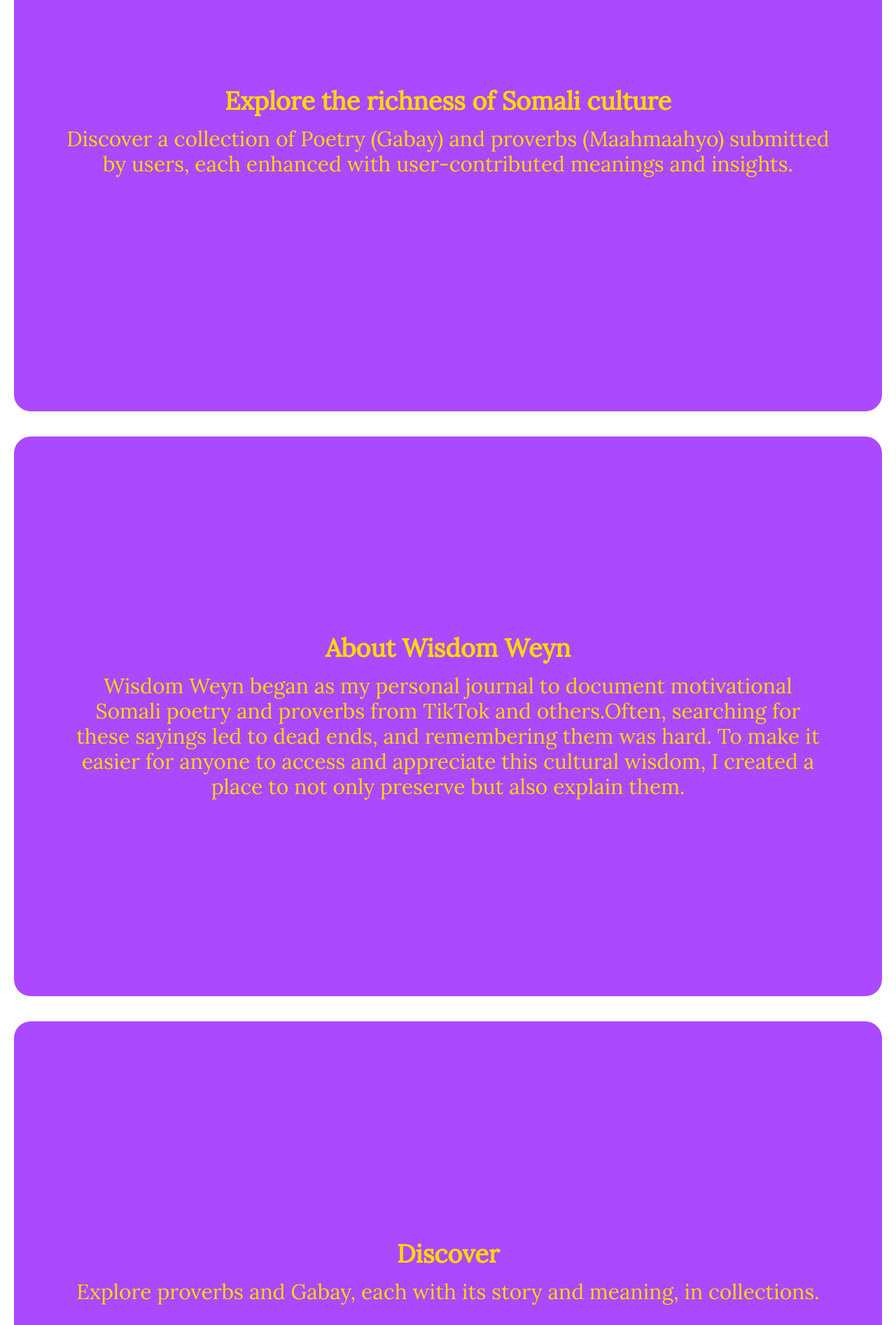
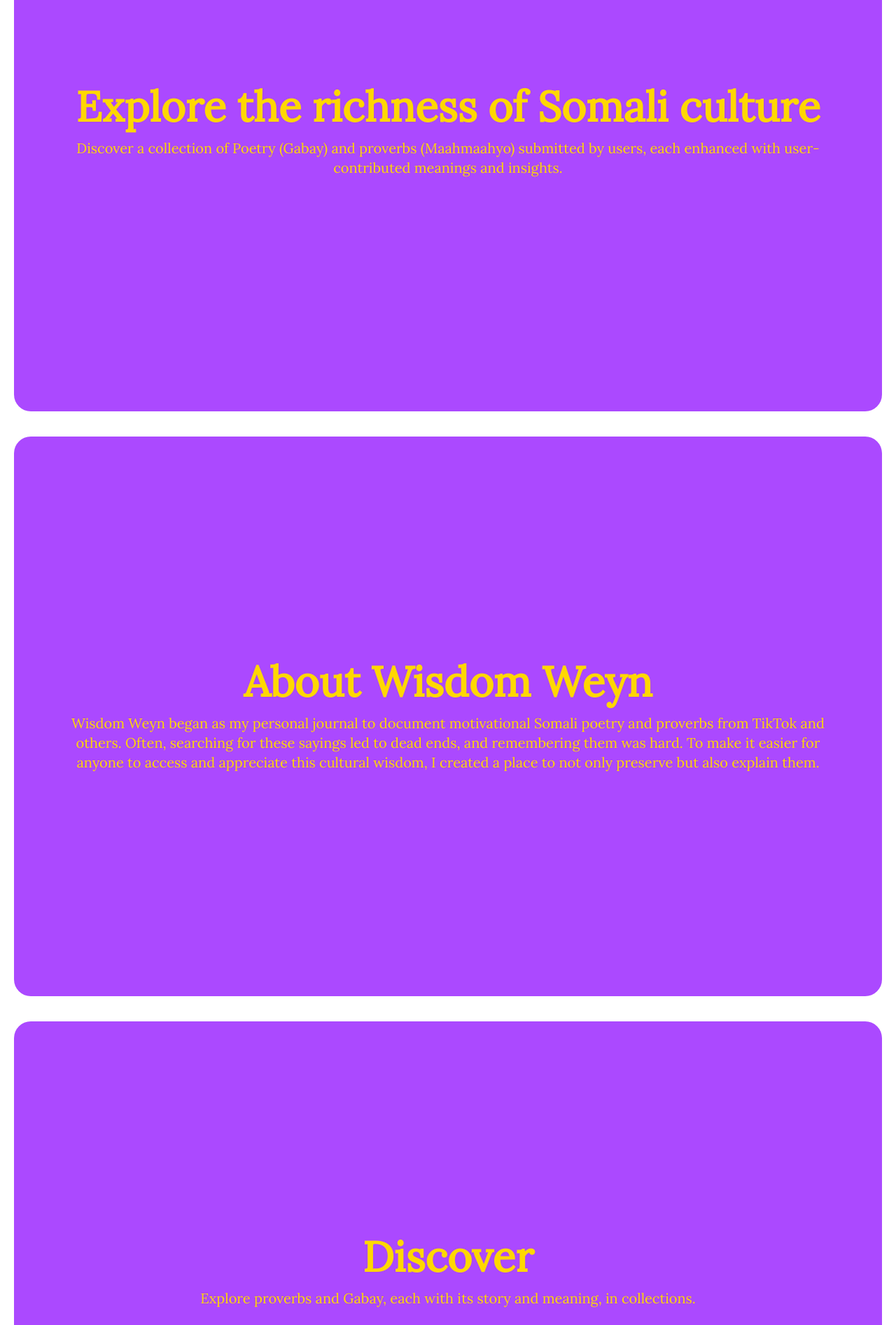
Before and after one commit to RageKage/Wisdom_Weyn_V_3_Final, a Vue app in the folder client/: page / in a window 1280 px wide. Shown: the part 1260-3154 px from the top of the page at 70% size. Built offline with nearby package versions, Linux system fonts and the light colour scheme; no server answers.

Commit message:
home page heigh section increased on md devices

```diff
--- a/client/src/assets/loader.vue
+++ b/client/src/assets/loader.vue
@@ -1,6 +1,6 @@
 <template>
     <div
-    class="flex flex-col items-center justify-center h-96 md:h-96 lg:h-screen py-4 px-4 my-9"
+    class="flex flex-col items-center justify-center h-96 md:h-96 lg:h-screen w-full -z-20"
   >
       <div class="relative" :v-model="isLoading">
         <svg
--- a/client/src/components/Views/collections.vue
+++ b/client/src/components/Views/collections.vue
@@ -1,5 +1,5 @@
 <template>
-  <div :class="{ 'h-screen': isLoading }" class="container mx-auto p-8">
+  <div :class="{ 'h-screen': isLoading }" class="container mx-auto">
     <div v-if="!isLoading">
       <div class="flex flex-col justify-center">
         <h1 class="text-4xl font-bold text-center mb-10 text-custom-purple-600">
@@ -54,7 +54,7 @@
     <!-- Loader Component -->
     <LoaderVue
       v-if="isLoading"
-      class="fixed top-0 left-0 w-full h-full flex justify-center items-center z-20"
+      class="fixed top-0 left-0 w-full h-full flex justify-center items-center "
     />
   </div>
 </template>
--- a/client/src/views/HomeView.vue
+++ b/client/src/views/HomeView.vue
@@ -2,13 +2,13 @@
   <div>
     <!-- Header section -->
     <section
-        class="flex flex-col items-center justify-center h-96 md:h-96 lg:h-screen py-4 px-4 my-9 rounded-3xl bg-custom-purple-500 text-custom-gold-500"
+      class="flex flex-col items-center justify-center h-96 md:h-128 lg:h-screen py-4 px-4 my-9 rounded-3xl bg-custom-purple-500 text-custom-gold-500"
     >
       <h2
         data-aos="fade-down"
         data-aos-delay="200"
         data-aos-duration="900"
-          class="text-5xl md:text-1xl sm:text-8xl font-bold text-center"
+        class="text-4xl md:text-6xl lg:text-8xl font-bold text-center"
       >
         Wisdom Weyn
       </h2>
@@ -16,13 +16,13 @@
 
     <!-- Intro section -->
     <section
-        class="flex flex-col items-center justify-center h-96 md:h-96 lg:h-screen py-4 px-4 my-9 rounded-3xl bg-custom-purple-500 text-custom-gold-500"
+      class="flex flex-col items-center justify-center h-96 md:h-128 lg:h-screen py-4 px-4 my-9 rounded-3xl bg-custom-purple-500 text-custom-gold-500"
     >
       <h1
         data-aos="fade-up"
         data-aos-delay="400"
         data-aos-duration="900"
-          class="text-3xl mt-0 mb-4 md:text-1xl sm:text-4xl font-bold text-center"
+        class="text-2xl md:text-4xl lg:text-6xl mt-0 mb-4 font-bold text-center"
       >
         Explore the richness of Somali culture
       </h1>
@@ -30,7 +30,7 @@
         data-aos="fade-up"
         data-aos-delay="200"
         data-aos-duration="900"
-          class="text-xl px-10 md:text-3xl text-center"
+        class="text-base md:text-lg lg:text-xl px-4 md:px-10 text-center"
       >
         Discover a collection of Poetry (Gabay) and proverbs (Maahmaahyo)
         submitted by users, each enhanced with user-contributed meanings and
@@ -40,46 +40,46 @@
 
     <!-- About section -->
     <section
-        class="flex flex-col items-center justify-center min-h-96 md:min-h-96 lg:min-h-screen py-4 md:px-10 px-4 my-9 rounded-3xl bg-custom-purple-500 text-custom-gold-500"
+      class="flex flex-col items-center justify-center h-96 md:h-128 lg:h-screen py-4 px-4 my-9 rounded-3xl bg-custom-purple-500 text-custom-gold-500"
     >
       <h1
         data-aos="fade-down"
         data-aos-delay="200"
-          class="text-3xl mt-0 mb-4 md:text-1xl sm:text-4xl font-bold text-center"
+        class="text-2xl md:text-4xl lg:text-6xl mt-0 mb-4 font-bold text-center"
       >
         About Wisdom Weyn
       </h1>
-        <p class="text-xl px-10 md:text-3xl text-center">
-          <span data-aos="zoom-in" data-aos-delay="200"
-            >Wisdom Weyn began as my personal journal to document motivational
-            Somali poetry and proverbs from TikTok and others.</span
-          ><span data-aos="zoom-in" data-aos-delay="400"
-            >Often, searching for these sayings led to dead ends, and remembering
-            them was hard.</span
-          >
+      <p class="text-base md:text-lg lg:text-xl px-4 md:px-10 text-center">
+        <span data-aos="zoom-in" data-aos-delay="200">
+          Wisdom Weyn began as my personal journal to document motivational
+          Somali poetry and proverbs from TikTok and others.
+        </span>
+        <span data-aos="zoom-in" data-aos-delay="400">
+          Often, searching for these sayings led to dead ends, and remembering
+          them was hard.
+        </span>
         <span data-aos="zoom-in" data-aos-delay="600">
           To make it easier for anyone to access and appreciate this cultural
-            wisdom, I created a place to not only preserve but also explain
-            them.</span
-          >
+          wisdom, I created a place to not only preserve but also explain them.
+        </span>
       </p>
     </section>
 
     <!-- Collections Section -->
     <section
-        class="flex flex-col items-center justify-center h-96 md:h-96 lg:h-screen py-4 px-4 my-9 rounded-3xl bg-custom-purple-500 text-custom-gold-500"
+      class="flex flex-col items-center justify-center h-96 md:h-128 lg:h-screen py-4 px-4 my-9 rounded-3xl bg-custom-purple-500 text-custom-gold-500"
     >
       <h1
         data-aos="fade-up"
         data-aos-delay="200"
-          class="text-3xl mt-0 mb-4 md:text-1xl sm:text-4xl font-bold text-center"
+        class="text-2xl md:text-4xl lg:text-6xl mt-0 mb-4 font-bold text-center"
       >
         Discover
       </h1>
       <p
         data-aos="fade-up"
         data-aos-delay="300"
-          class="text-xl px-10 md:text-3xl text-center"
+        class="text-base md:text-lg lg:text-xl px-4 md:px-10 text-center"
       >
         Explore proverbs and Gabay, each with its story and meaning, in
         collections.
--- a/client/tailwind.config.js
+++ b/client/tailwind.config.js
@@ -31,6 +31,9 @@
           950: '#442604',
         },
       },
+      height: {
+        '128': '32rem',
+      }
     },
   },
 
```
Lines whose indentation alone changed are shown as unchanged.
